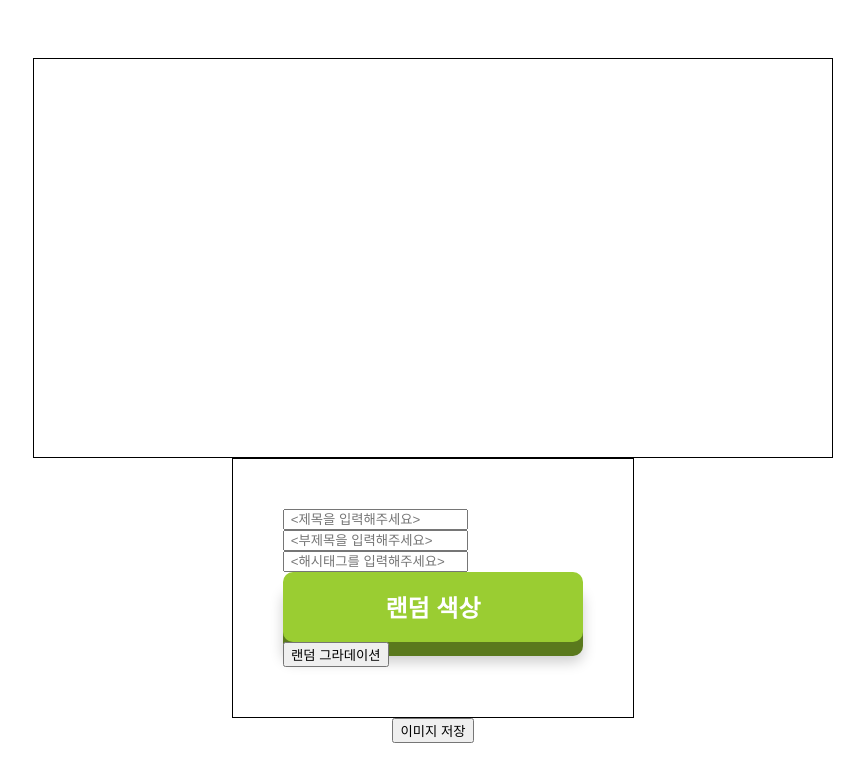
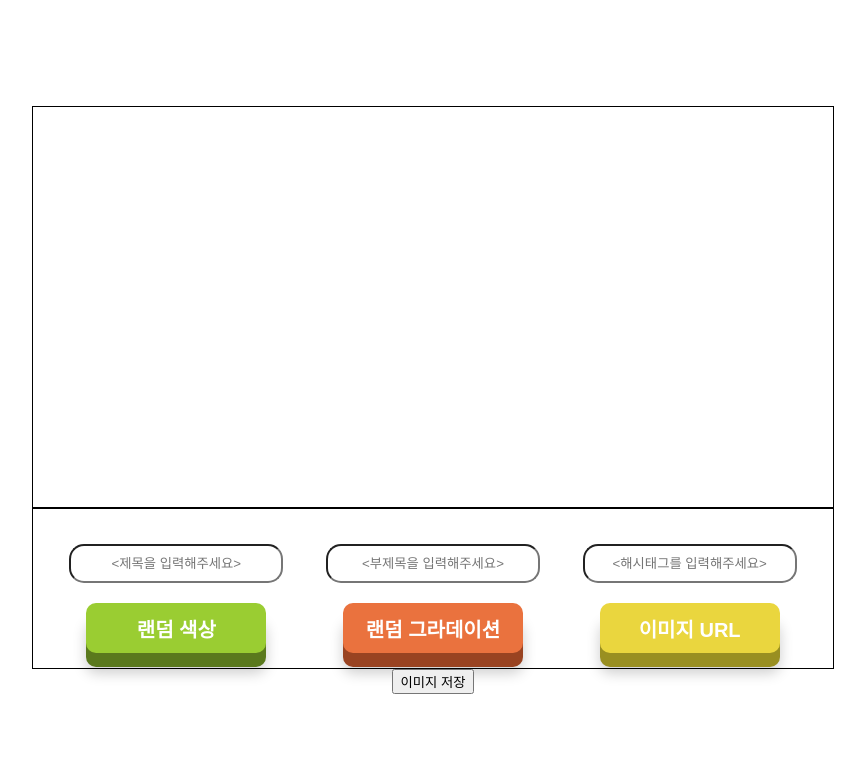
Before and after one commit to seongholim-11/Thumbnail_machine, a React (Create React App) app: page / in a window 1280 px wide. Shown: the top 782 px of the page, without its empty margins (207-1072 px from the left). Built offline with nearby package versions, Linux system fonts and the light colour scheme; the HTML template or start-up script is replaced by a standard one.

Commit message:
이미지 배경 넣기 기능 완성

```diff
--- a/src/App.js
+++ b/src/App.js
@@ -15,6 +15,7 @@ function App() {
     // Background
     const [backgroundColor, setBackgroundColor] = useState("");
     const [gradationColor, setGradationColor] = useState([]);
+    const [backgroundUrl, setBackgroundUrl] = useState('');
 
     // capture
     const captureEl = useRef();
@@ -37,6 +38,7 @@ function App() {
                     hashtag={hashtag}
                     backgroundColor={backgroundColor}
                     gradationColor={gradationColor}
+                    backgroundUrl={backgroundUrl}
                 />
             </div>
             <div className={style.control}>
@@ -53,6 +55,8 @@ function App() {
                     setBackgroundColor={setBackgroundColor}
                     gradationColor={gradationColor}
                     setGradationColor={setGradationColor}
+                    backgroundUrl = {backgroundUrl}
+                    setBackgroundUrl = {setBackgroundUrl}
                 />
             </div>
             <button onClick={onCapture}>이미지 저장</button>
--- a/src/App.module.css
+++ b/src/App.module.css
@@ -4,11 +4,15 @@
 }
 
 .view{
+  width: 800px;
+  height: 400px;
+  border: 1px solid black;
 }
 
 .control{
+  width: 770px;
   border: 1px solid black;
-  padding: 50px;
+  padding: 15px;
 }
 
 canvas{
--- a/src/components/Background.jsx
+++ b/src/components/Background.jsx
@@ -1,47 +1,107 @@
-import React, {useState} from 'react'
-import style from './Background.module.css'
+import React, { useState } from "react";
+import style from "./Background.module.css";
 
 const randomRGB = function () {
-  let rgb = '';
-  rgb += (Math.floor(Math.random() * 90 + 1) + 150).toString(16).padStart(2, '0');
-  rgb += (Math.floor(Math.random() * 90 + 1) + 150).toString(16).padStart(2, '0');
-  rgb += (Math.floor(Math.random() * 90 + 1) + 150).toString(16).padStart(2, '0');
-  return rgb;
-}
+    let rgb = "";
+    rgb += (Math.floor(Math.random() * 90 + 1) + 150)
+        .toString(16)
+        .padStart(2, "0");
+    rgb += (Math.floor(Math.random() * 90 + 1) + 150)
+        .toString(16)
+        .padStart(2, "0");
+    rgb += (Math.floor(Math.random() * 90 + 1) + 150)
+        .toString(16)
+        .padStart(2, "0");
+    return rgb;
+};
 
 const Background = (props) => {
-  const [isLoading, setIsLoading] = useState(false);
+    const [isLoading1, setIsLoading1] = useState(false);
+    const [isLoading2, setIsLoading2] = useState(false);
+    const [isLoading3, setIsLoading3] = useState(false);
 
-  const randomColor = () => {
-    props.setGradationColor([])
-    const oneColor = randomRGB()
-    return oneColor
-  }
+    const randomColor = () => {
+        props.setGradationColor([]);
+        props.setBackgroundUrl("");
+        const oneColor = randomRGB();
+        return oneColor;
+    };
 
-  const randomgradation = () => {
-    props.setBackgroundColor('')
-    const twoColor = []
-    twoColor.push(randomRGB())
-    twoColor.push(randomRGB())
-    return twoColor
-  }
+    const randomgradation = () => {
+        props.setBackgroundColor("");
+        props.setBackgroundUrl("");
+        const twoColor = [];
+        twoColor.push(randomRGB());
+        twoColor.push(randomRGB());
+        return twoColor;
+    };
 
-  const buttonActive = () => {
-    setIsLoading(true);
-    setTimeout(()=>{
-      setIsLoading(false);
-    }, 3000)
-  }
+    const backgroundUrl = () => {
+        let userInput = "";
+        props.setBackgroundColor("");
+        props.setGradationColor([]);
+        userInput = prompt("이미지 주소를 입력해주세요");
+        return userInput;
+    };
 
-  return (
-    <div>
-      <button className={`${style.button1} ${isLoading ? style.loading : ''}`} onClick={() => {
-        props.setBackgroundColor(randomColor())
-        buttonActive()
-        }}>랜덤 색상</button>
-      <button onClick={() => props.setGradationColor(randomgradation())}>랜덤 그라데이션</button>
-    </div>
-  )
-}
+    const buttonActive1 = () => {
+        setIsLoading1(true);
+        setTimeout(() => {
+            setIsLoading1(false);
+        }, 500);
+    };
 
-export default Background
+    const buttonActive2 = () => {
+        setIsLoading2(true);
+        setTimeout(() => {
+            setIsLoading2(false);
+        }, 500);
+    };
+
+    const buttonActive3 = () => {
+        setIsLoading3(true);
+        setTimeout(() => {
+            setIsLoading3(false);
+        }, 500);
+    };
+
+    return (
+        <div className={style.wrap}>
+            <button
+                className={`${style.button1} ${
+                    isLoading1 ? style.loading : ""
+                }`}
+                onClick={() => {
+                    props.setBackgroundColor(randomColor());
+                    buttonActive1();
+                }}
+            >
+                랜덤 색상
+            </button>
+            <button
+                className={`${style.button2} ${
+                    isLoading2 ? style.loading : ""
+                }`}
+                onClick={() => {
+                    props.setGradationColor(randomgradation());
+                    buttonActive2();
+                }}
+            >
+                랜덤 그라데이션
+            </button>
+            <button
+                className={`${style.button3} ${
+                    isLoading3 ? style.loading : ""
+                }`}
+                onClick={() => {
+                    buttonActive3();
+                    props.setBackgroundUrl(backgroundUrl());
+                }}
+            >
+                이미지 URL
+            </button>
+        </div>
+    );
+};
+
+export default Background;
--- a/src/components/Background.module.css
+++ b/src/components/Background.module.css
@@ -1,23 +1,45 @@
-.button1 {
-    background-color: yellowgreen;
-    box-shadow:
-      0 14px 0 rgb(90, 121, 29),
-      0 20px 14px rgba(0,0,0,.2);
-      min-width: 300px;
-      height: 70px;
+.wrap{
+  display: flex; justify-content: space-around;
+}
+
+.button1, .button2, .button3 {
+      min-width: 180px;
+      height: 50px;
       border-radius: 10px;
       border: none;
       outline: none;
       display: flex; justify-content: center; align-items: center;
-      color: white; font-size: 24px; font-weight: 700;
+      color: white; font-size: 20px; font-weight: 700;
       /* 드래그 방지 */
       user-select: none;
       cursor: pointer;
       transition: 0.4s;
   }
 
+  .button1{
+    background-color: yellowgreen;
+    box-shadow:
+      0 14px 0 rgb(90, 121, 29),
+      0 20px 14px rgba(0,0,0,.2);
+  }
+
+  .button2{
+    background-color: rgb(234, 114, 62);
+    box-shadow:
+      0 14px 0 rgb(153, 67, 33),
+      0 20px 14px rgba(0,0,0,.2);
+  }
+
+  .button3{
+    background-color: rgb(234, 214, 62);
+    box-shadow:
+      0 14px 0 rgb(153, 143, 33),
+      0 20px 14px rgba(0,0,0,.2);
+  }
+
   .loading {
     box-shadow:
-      0 4px 0 rgb(90, 121, 29),
+      0 4px 0 rgb(121, 100, 29),
       0 4px 4px rgba(0,0,0,.2);
+      transform: translateY(5px);
   }
--- a/src/components/Titles.module.css
+++ b/src/components/Titles.module.css
@@ -1,7 +1,16 @@
 .wrap{
     display: flex;
+    margin: 20px 0;
 }
 
 .inputs{
-    display: flex; flex-direction: column;
+    width: 100%;
+    display: flex; justify-content: space-around;
 }
+
+input{
+    width: 200px;
+    text-align: center;
+    display: flex;
+   outline: none; border-radius: 15px; padding: 10px 5px;
+}
--- a/src/components/View.jsx
+++ b/src/components/View.jsx
@@ -2,18 +2,32 @@ import React from "react";
 import style from "./View.module.css";
 
 const View = (props) => {
+    /*
+        전개 연산자를 사용하여 기존의 backgroundStyle 객체와 새로운 속성(backgroundImage)을 병합하여 새로운 객체를 생성합니다.
+        이를 통해 배경 스타일이 확장되고 새로운 속성이 추가됩니다.
+        backgroundStyle 객체와 backgroundSize 객체를 전개 연산자를 사용하여 병합하여 하나의 스타일 객체로 생성합니다.
+        이렇게 하면 컴포넌트의 style 속성에 배경 스타일과 크기 스타일이 모두 적용되어 화면에 표시됩니다.
+        전개 연산자를 사용하면 기존의 객체나 배열을 변경하지 않고 새로운 객체나 배열을 생성할 수 있습니다.
+        전개 연산자(...)를 사용할 때, 겹치는 속성이 있는 경우 덮어쓰기(overwrite)가 됩니다.
+
+    */
     let backgroundStyle;
+    let backgroundSize;
     if (props.backgroundColor) {
         backgroundStyle = { background: `#${props.backgroundColor}` };
-    } else {
+    } else if (props.gradationColor) {
         backgroundStyle = {
             background: `linear-gradient(0deg, #${props.gradationColor[0]}, #${props.gradationColor[1]})`,
         };
     }
+    if (props.backgroundUrl) {
+        backgroundStyle = { ...backgroundStyle, backgroundImage: `url(${props.backgroundUrl})` };
+        backgroundSize = { backgroundSize: 'cover' };
+    }
 
     return (
-        <div className={style.wrap} style={backgroundStyle}>
-            <div className={style.title} style={{fontSize: 100}}>{props.title}</div>
+        <div className={style.wrap} style={{ ...backgroundStyle, ...backgroundSize }}>
+            <div className={style.title}>{props.title}</div>
             <div className={style.subtitle}>{props.subtitle}</div>
             <div className={style.hashtag}>{props.hashtag}</div>
         </div>
--- a/src/components/View.module.css
+++ b/src/components/View.module.css
@@ -1,7 +1,6 @@
 .wrap {
     width: 800px;
     height: 400px;
-    border: 1px solid black;
     display: flex;
     flex-direction: column;
     justify-content: space-between;
@@ -9,6 +8,7 @@
     padding-bottom: 15px;
     box-sizing: border-box;
     align-items: center;
+    background-size: cover;
 }
 
 .title {
```
